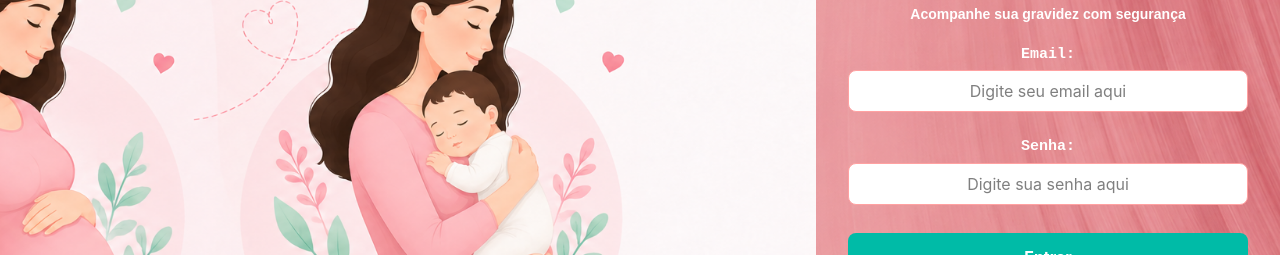
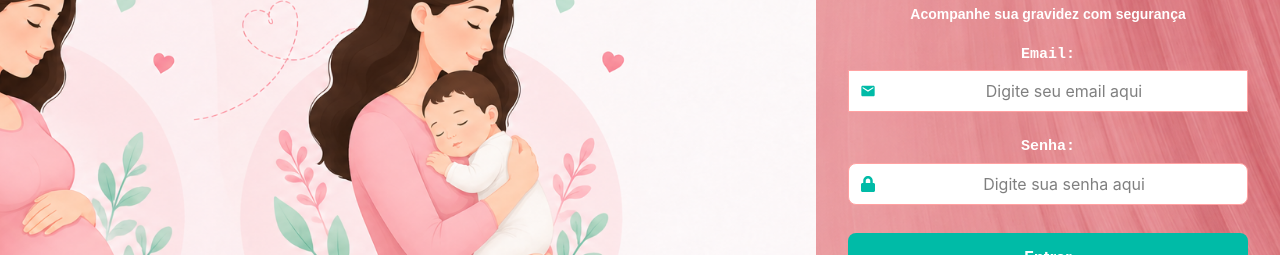
Before and after one commit to Alef-A-Santos/Gestcare, a React (Vite) app in the folder src/frontend/: page / in a window 1280 px wide. Shown: the part 274-529 px from the top of the page. Built offline with nearby package versions, Linux system fonts and the light colour scheme.

Commit message:
finalização da tela de login

```diff
--- a/src/frontend/src/components/InputHome.jsx
+++ b/src/frontend/src/components/InputHome.jsx
@@ -1,3 +1,6 @@
+import { FaLock } from "react-icons/fa";
+import { MdEmail } from "react-icons/md";
+
 function InputHome() {
   return (
     <div className="w-full flex flex-col gap-1 justify-center items-center px-4">
@@ -6,23 +9,31 @@ function InputHome() {
         Email:
       </label>
 
+      <div className="relative w-100">
+         <MdEmail className="absolute left-3 top-1/2 -translate-y-1/2 text-teal-500" />
         <input
-        className="border p-2 text-center rounded-lg bg-white border-red-300 w-100 outline-none  focus:border-red-400 focus:border-2 "
+          className="border p-2 pl-10 text-center ro  unded-lg bg-white border-red-300 w-full outline-none focus:border-red-400 focus:border-2"
           type="email"
           placeholder="Digite seu email aqui"
           required
         />
+      </div>
 
       <label className="font-mono text-[15px] mt-5 text-white font-bold">
         Senha:
       </label>
 
+
+      <div className="relative w-100">
+        <FaLock className="absolute left-3 top-1/2 -translate-y-1/2 text-teal-500" />
+
         <input
-        className="border p-2 text-center rounded-lg bg-white border-red-300 w-100 outline-none  focus:border-red-400 focus:border-2"
+          className="border p-2 pl-10 text-center rounded-lg bg-white border-red-300 w-full outline-none focus:border-red-400 focus:border-2"
           type="password"
           placeholder="Digite sua senha aqui"
           required
         />
+      </div>
 
     </div>
   );
```
Lines whose indentation alone changed are shown as unchanged.
